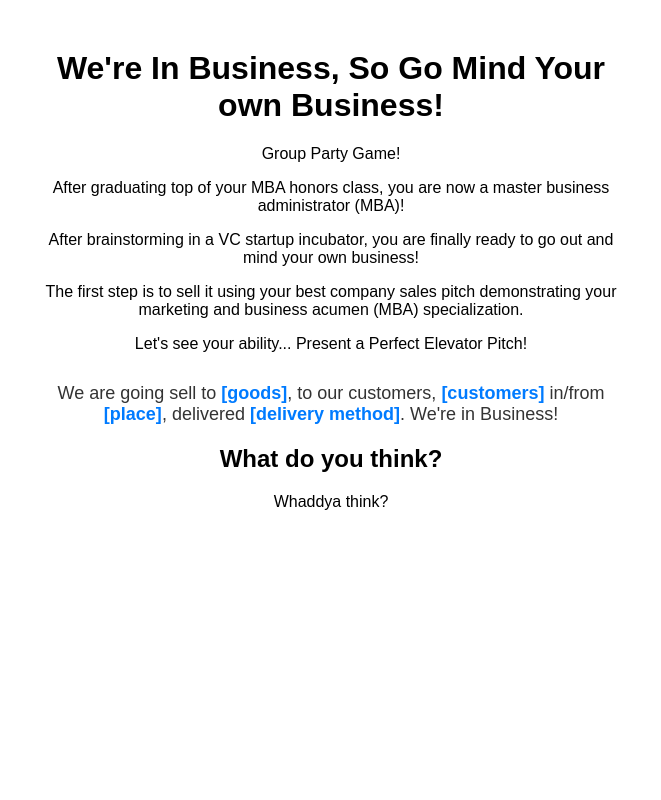
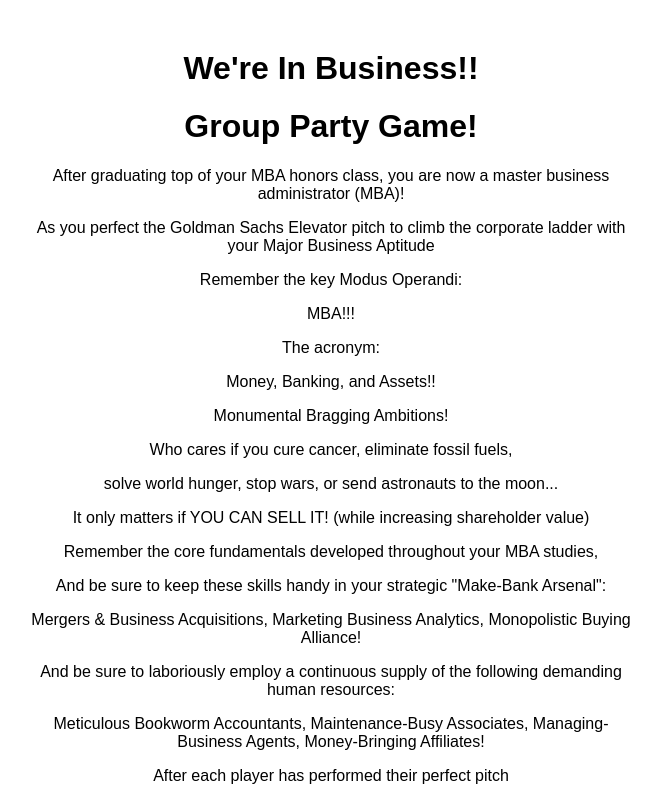
Before and after one commit to bellevuelabs/mindyourownbusiness, a plain HTML site: page index.html in a window 1280 px wide. Shown: the top 800 px of the page, without its empty margins (309-970 px from the left). Drawn offline with Linux system fonts and the light colour scheme.

Commit message:
Update index.html

```diff
--- a/index.html
+++ b/index.html
@@ -63,12 +63,24 @@
 </head>
 <body>
     <div class="section">
-        <h1>We're In Business, So Go Mind Your own Business!</h1>
-        <p> Group Party Game! </p>
+        <h1> We're In Business!! </h1>
+        <h1> Group Party Game! </h1>
         <p> After graduating top of your MBA honors class, you are now a master business administrator (MBA)! </p>
-        <p> After brainstorming in a VC startup incubator, you are finally ready to go out and mind your own business! </p>
-        <p> The first step is to sell it using your best company sales pitch demonstrating your marketing and business acumen (MBA) specialization.  </p>
-        <p> Let's see your ability... Present a Perfect Elevator Pitch! </p>
+        <p> As you perfect the Goldman Sachs Elevator pitch to climb the corporate ladder with your Major Business Aptitude </p>
+        <p> Remember the key Modus Operandi:  </p>
+        <p> MBA!!! </p>
+        <p> The acronym: </p>
+        <p> Money, Banking, and Assets!! </p>
+        <p> Monumental Bragging Ambitions! </p>
+        <p> Who cares if you cure cancer, eliminate fossil fuels, </p>
+        <p> solve world hunger, stop wars, or send astronauts to the moon... </p>
+        <p> It only matters if YOU CAN SELL IT! (while increasing shareholder value) </p>
+        <p> Remember the core fundamentals developed throughout your MBA studies, </p>
+        <p> And be sure to keep these skills handy in your strategic "Make-Bank Arsenal": </p>
+        <p> Mergers & Business Acquisitions, Marketing Business Analytics, Monopolistic Buying Alliance! </p>
+        <p> And be sure to laboriously employ a continuous supply of the following demanding human resources:
+        <p> Meticulous Bookworm Accountants, Maintenance-Busy Associates, Managing-Business Agents, Money-Bringing Affiliates! </p>
+        <p> After each player has performed their perfect pitch </p>
 
 
 
```
